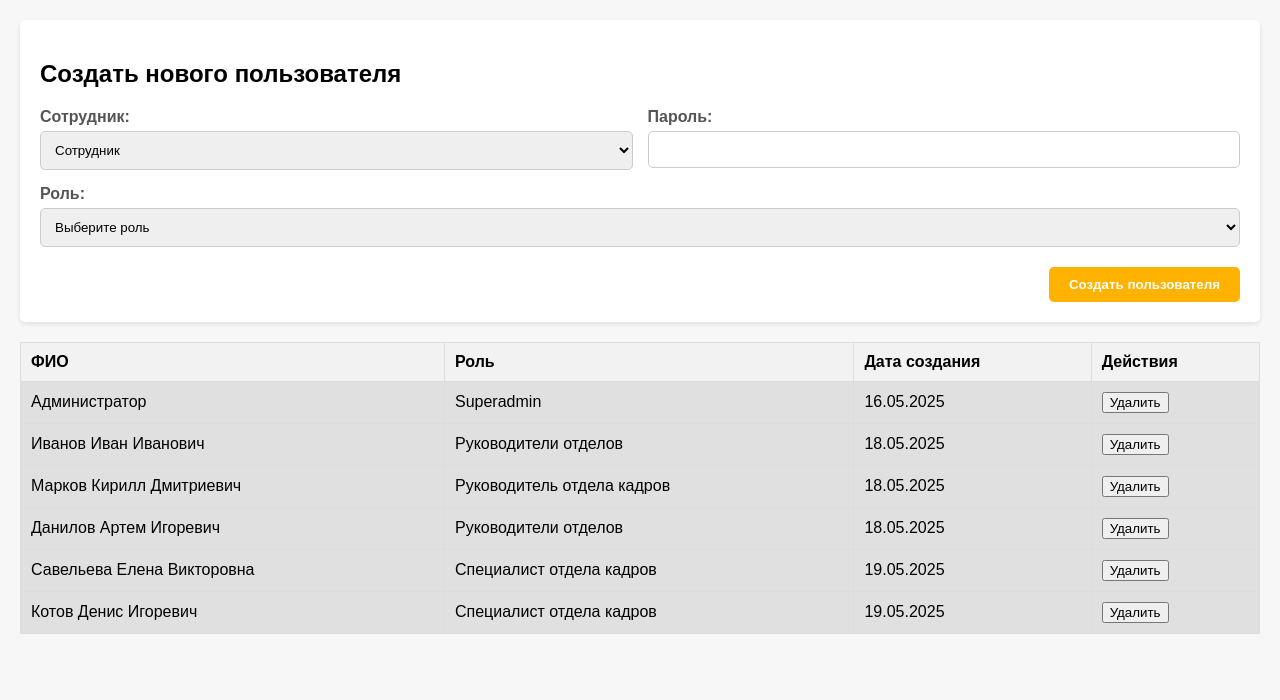
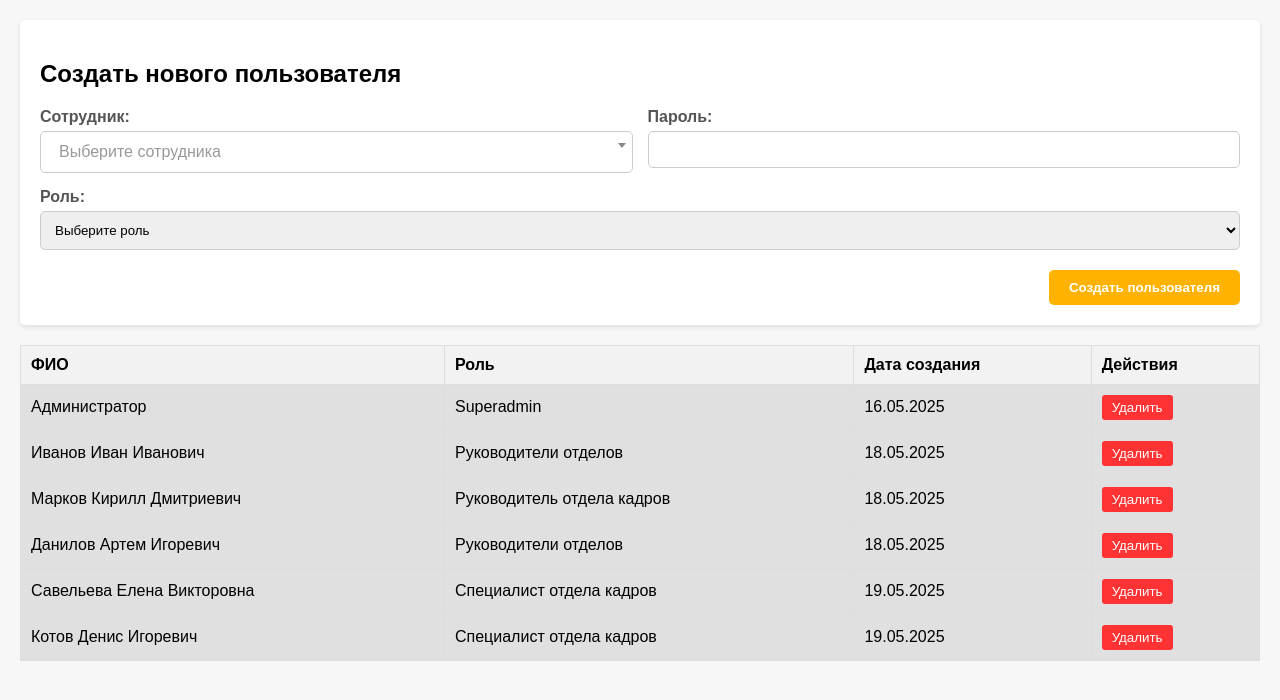
Before and after one commit to n0maCi/KadroMaster, a Django app: page /users/ in a window 1280 px wide. Shown: the part 65-765 px from the top of the page. Run offline with Django 5.2, Linux system fonts and the light colour scheme; a user stored in the database is signed in; data comes from the database, SQL or seed files in the repository; some libraries are stand-ins or nearby versions.

Commit message:
Final work

```diff
--- a/KadroMaster/MainApp/templates/MainApp/add_user.html
+++ b/KadroMaster/MainApp/templates/MainApp/add_user.html
@@ -4,6 +4,12 @@
     <meta charset="UTF-8">
     <meta name="viewport" content="width=device-width, initial-scale=1.0">
     <title>Создание пользователей</title>
+
+    <!-- Подключение jQuery и Select2 -->
+    <script src="https://code.jquery.com/jquery-3.6.0.min.js"></script>
+    <link href="https://cdn.jsdelivr.net/npm/select2@4.1.0-rc.0/dist/css/select2.min.css" rel="stylesheet" />
+    <script src="https://cdn.jsdelivr.net/npm/select2@4.1.0-rc.0/dist/js/select2.min.js"></script>
+
     <style>
         body {
             font-family: Arial, sans-serif;
@@ -118,6 +124,13 @@
         .delete-btn:hover {
             background-color: #cc0000;
         }
+        .select2-container--default .select2-selection--single {
+            height: 42px;
+            padding: 6px 10px;
+            font-size: 16px;
+            border-radius: 5px;
+            border: 1px solid #ccc;
+        }
     </style>
 </head>
 <body>
@@ -132,6 +145,7 @@
             <button class="logout" type="submit">Выйти</button>
         </form>
     </div>
+
     <div class="container">
         <div class="user-form">
             <h2>Создать нового пользователя</h2>
@@ -139,8 +153,8 @@
                 {% csrf_token %}
                 <div class="form-row">
                     <div class="form-group">
-                        <label for="username">Сотрудник:</label>
-                        <select id="role" name="employee" required>
+                        <label for="employee">Сотрудник:</label>
+                        <select id="employee" name="employee" required>
                             <option value="" disabled selected>Сотрудник</option>
                             {% for employee in employees %}
                             <option value="{{ employee.id }}">{{ employee.fullname }}</option>
@@ -191,12 +205,29 @@
                     {% endif %}
                     <td>{{ user.date_joined|date:"d.m.Y" }}</td>
                     <td>
-                        <form action="{% url 'users' %}?delete={{ user.id }}" method="post">{% csrf_token %}<button type="submit">Удалить</button></form>
+                        <form action="{% url 'users' %}?delete={{ user.id }}" method="post">
+                            {% csrf_token %}
+                            <button type="submit" class="delete-btn">Удалить</button>
+                        </form>
                     </td>
                 </tr>
                 {% endfor %}
             </tbody>
         </table>
     </div>
+
+    <script>
+        $(document).ready(function() {
+            $('#employee').select2({
+                placeholder: "Выберите сотрудника",
+                width: '100%',
+                language: {
+                    noResults: function() {
+                        return "Совпадений не найдено";
+                    }
+                }
+            });
+        });
+    </script>
 </body>
 </html>
```
